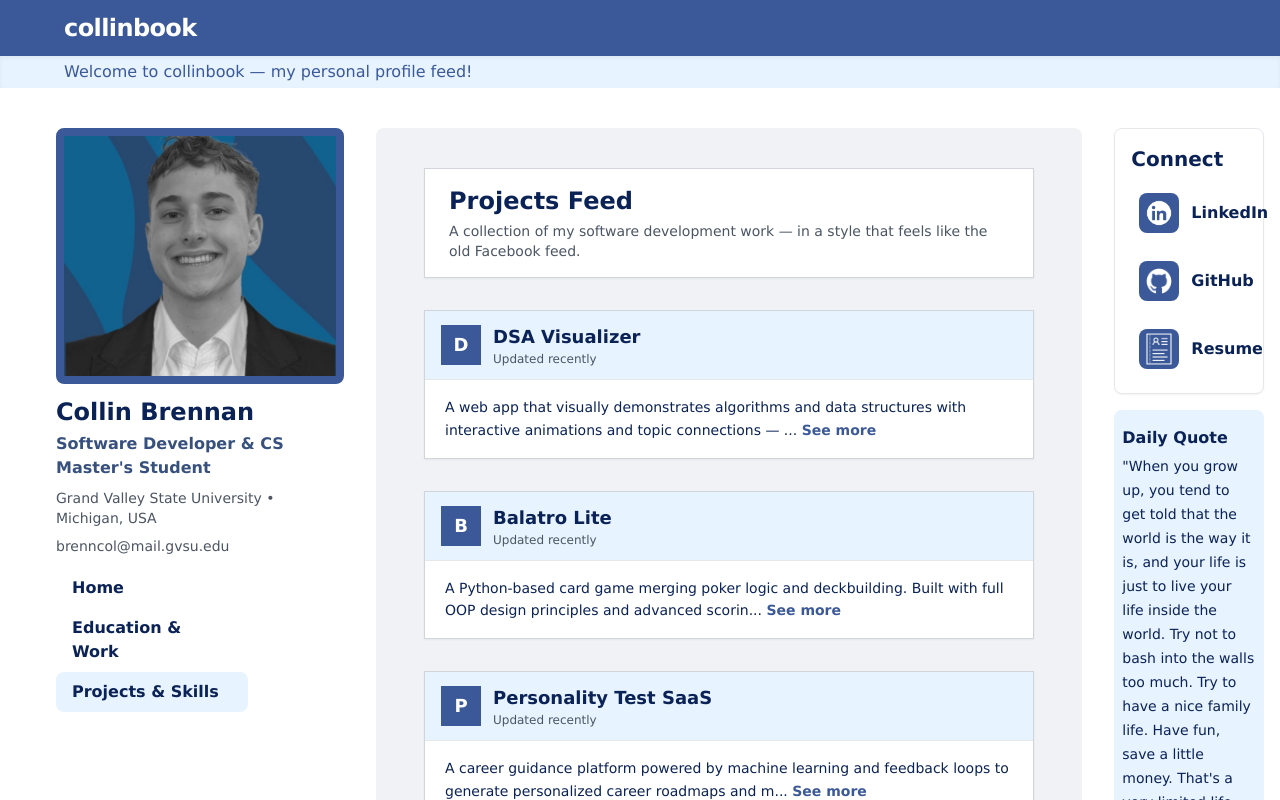
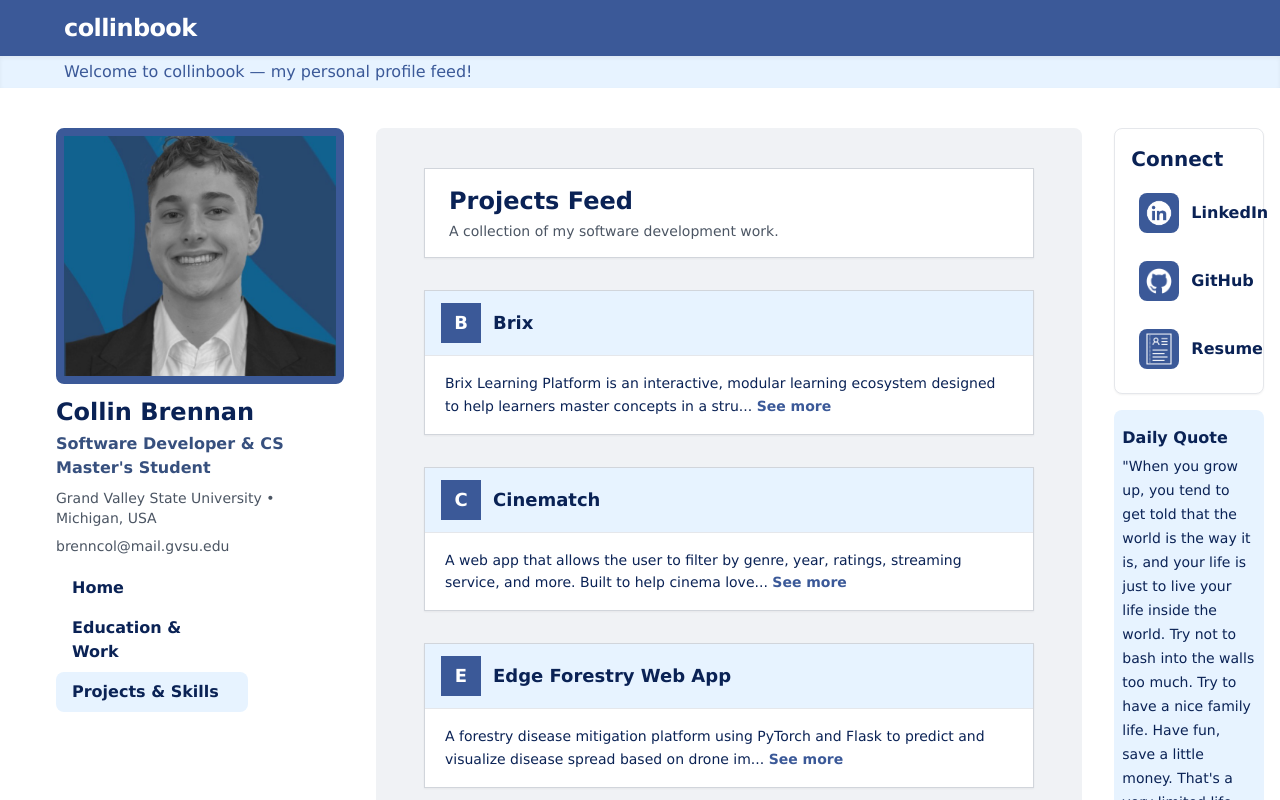
Before and after one commit to collinb04/devbook, a Nuxt app: page /projects in a window 1280 px wide. Built offline with nearby package versions, Linux system fonts and the light colour scheme.

Commit message:
change contents and fix scroll to top

```diff
--- a/components/NavBarColumn.vue
+++ b/components/NavBarColumn.vue
@@ -1,4 +1,3 @@
-<!-- components/NavBarColumn.vue -->
 <template>
   <div class="flex flex-col mt-3 w-48">
     <!-- Page Links -->
@@ -9,16 +8,17 @@
         :to="link.path"
         class="px-4 py-2 text-[#0a2255] text-base font-semibold transition hover:text-[#6c86bd]"
         :class="route.path === link.path ? 'bg-[#e7f3ff] rounded-lg font-bold' : 'bg-white'"
+        @click="scrollToTop"
       >
         {{ link.name }}
       </NuxtLink>
     </nav>
-
   </div>
 </template>
 
 <script setup>
-import { useRoute } from '#app'
+import { useRoute } from 'vue-router'
+import { inject } from 'vue'
 
 const route = useRoute()
 
@@ -27,4 +27,12 @@ const links = [
   { name: 'Education & Work', path: '/education' },
   { name: 'Projects & Skills', path: '/projects' },
 ]
+
+function scrollToTop() {
+  // Find the scroll container in the DOM
+  const scrollContainer = document.querySelector('.h-screen.overflow-y-auto')
+  if (scrollContainer) {
+    scrollContainer.scrollTo({ top: 0, behavior: 'smooth' })
+  }
+}
 </script>
--- a/pages/index.vue
+++ b/pages/index.vue
@@ -23,7 +23,7 @@
 
         <p class="text-gray-700 leading-relaxed">
           I’m a Computer Science student with experience in software development across the full stack.
-          I have a strong infatuation with the intersection of education and technology — specifically information abstraction
+          I have a strong infatuation with the intersection of education and technology, specifically information abstraction
           and the use of AI to promote growth rather than learning atrophy.
         </p>
         <p class="text-gray-700 leading-relaxed mt-3">
@@ -43,10 +43,9 @@
         <ul class="list-disc list-inside text-gray-700 space-y-1">
           <li>Software development and system design</li>
           <li>Entrepreneurship and product building</li>
-          <li>Data structures, algorithms, and visualization</li>
           <li>Psychology and human behavior</li>
-          <li>Sports, fitness, and cinematography</li>
-          <li>Exploring new places and spending time in nature</li>
+          <li>Education and Learning Strategies</li>
+          <li>Sports, fitness, music, and cinematography</li>
         </ul>
       </section>
 
@@ -59,7 +58,7 @@
         </h3>
         <p class="text-gray-700 leading-relaxed">
           My goal is to build technology-driven systems that enable people to learn, grow, and make confident decisions.
-          I aim to merge technical precision with psychological understanding — from learning tools and mentorship
+          I aim to merge technical precision with psychological understanding, from learning tools and mentorship
           platforms to SaaS products that truly solve human-centered problems.
         </p>
         <p class="text-gray-700 leading-relaxed mt-3">
--- a/pages/projects.vue
+++ b/pages/projects.vue
@@ -6,7 +6,7 @@
     <div class="border border-gray-300 bg-white px-6 py-4 shadow-sm">
       <h1 class="text-2xl font-bold mb-1">Projects Feed</h1>
       <p class="text-sm text-gray-600">
-        A collection of my software development work — in a style that feels like the old Facebook feed.
+        A collection of my software development work.
       </p>
     </div>
 
@@ -21,7 +21,6 @@
         </div>
         <div>
           <h3 class="font-semibold text-lg">{{ project.name }}</h3>
-          <p class="text-xs text-gray-600">Updated recently</p>
         </div>
       </div>
 
@@ -43,7 +42,7 @@
           <p>{{ project.description }}</p>
 
           <div v-if="project.technologies" class="mt-3 text-sm">
-            <span class="font-semibold">Tech Stack:</span>
+            <span class="font-semibold">Tech Stack: </span>
             <span>{{ project.technologies.join(', ') }}</span>
           </div>
 
@@ -89,31 +88,38 @@ const truncateText = (text, length) =>
 
 const projects = [
   {
-    name: "DSA Visualizer",
+    name: "Brix",
     description:
-      "A web app that visually demonstrates algorithms and data structures with interactive animations and topic connections — built with Vue, Python, and FastAPI. It’s like an Obsidian-style learning map for mastering algorithms step by step, designed for developers who learn visually and structurally.",
-    technologies: ["Vue", "FastAPI", "Python", "Tailwind"],
-    link: "#",
-  },
-  {
-    name: "Balatro Lite",
-    description:
-      "A Python-based card game merging poker logic and deckbuilding. Built with full OOP design principles and advanced scoring logic to mimic poker hands while tracking player progress. Future goal: add a frontend simulation in React.",
-    technologies: ["Python", "OOP", "Flask"],
-    link: "#",
-  },
-  {
-    name: "Personality Test SaaS",
-    description:
-      "A career guidance platform powered by machine learning and feedback loops to generate personalized career roadmaps and match users with ideal mentors or coaches. It learns from user feedback to refine predictions over time.",
+      "Brix Learning Platform is an interactive, modular learning ecosystem designed to help learners master concepts in a structured, engaging, and personalized way. The platform breaks knowledge into “bricks” — bite-sized, interconnected learning units that can be explored independently or as part of a coherent learning path. Each brick can include explanations, examples, exercises, and multimedia content like videos, diagrams, and interactive simulations.",
     technologies: ["FastAPI", "Vue", "PyTorch", "PostgreSQL"],
     link: "#",
   },
   {
-    name: "Edge Forestry",
+  name: "Cinematch",
+  description:
+    "A web app that allows the user to filter by genre, year, ratings, streaming service, and more. Built to help cinema lovers find better movies faster.",
+  technologies: ["Vue", "FastAPI", "Python", "Tailwind"],
+  link: "#",
+  },
+  {
+  name: "Edge Forestry Web App",
+  description:
+    "A forestry disease mitigation platform using PyTorch and Flask to predict and visualize disease spread based on drone imagery. Focused on real-time inference and intuitive UX for researchers and foresters.",
+  technologies: ["Vue", "Flask", "PyTorch", "AWS"],
+  link: "https://edgeforestry.com/",
+  },
+  {
+    name: "Edge Forestry Mobile Device and Software",
     description:
-      "A forestry disease mitigation platform using PyTorch and Flask to predict and visualize disease spread based on satellite imagery and sensor data. Focused on real-time inference and intuitive UX for researchers and foresters.",
-    technologies: ["Flask", "PyTorch", "AWS"],
+      "A raspberry pi device made for offline use that utilizes two different disease models to predict disease probability. This device focuses heavily on ease of use for foresters with features like kiosk mode, usb watching, and results in under two touches.",
+    technologies: ["Flutter", "Flask", "PyTorch", "Raspberry Pi"],
+    link: "#",
+  },
+  {
+    name: "Refract",
+    description:
+      "Refract is a productivity and focus platform designed to help users optimize their attention, energy, and output in a structured, adaptive way. It blends behavioral science, technology, and habit formation into a sleek, user-centric experience.",
+    technologies: ["Flask", "Nuxt 3"],
     link: "#",
   },
 ]
```
